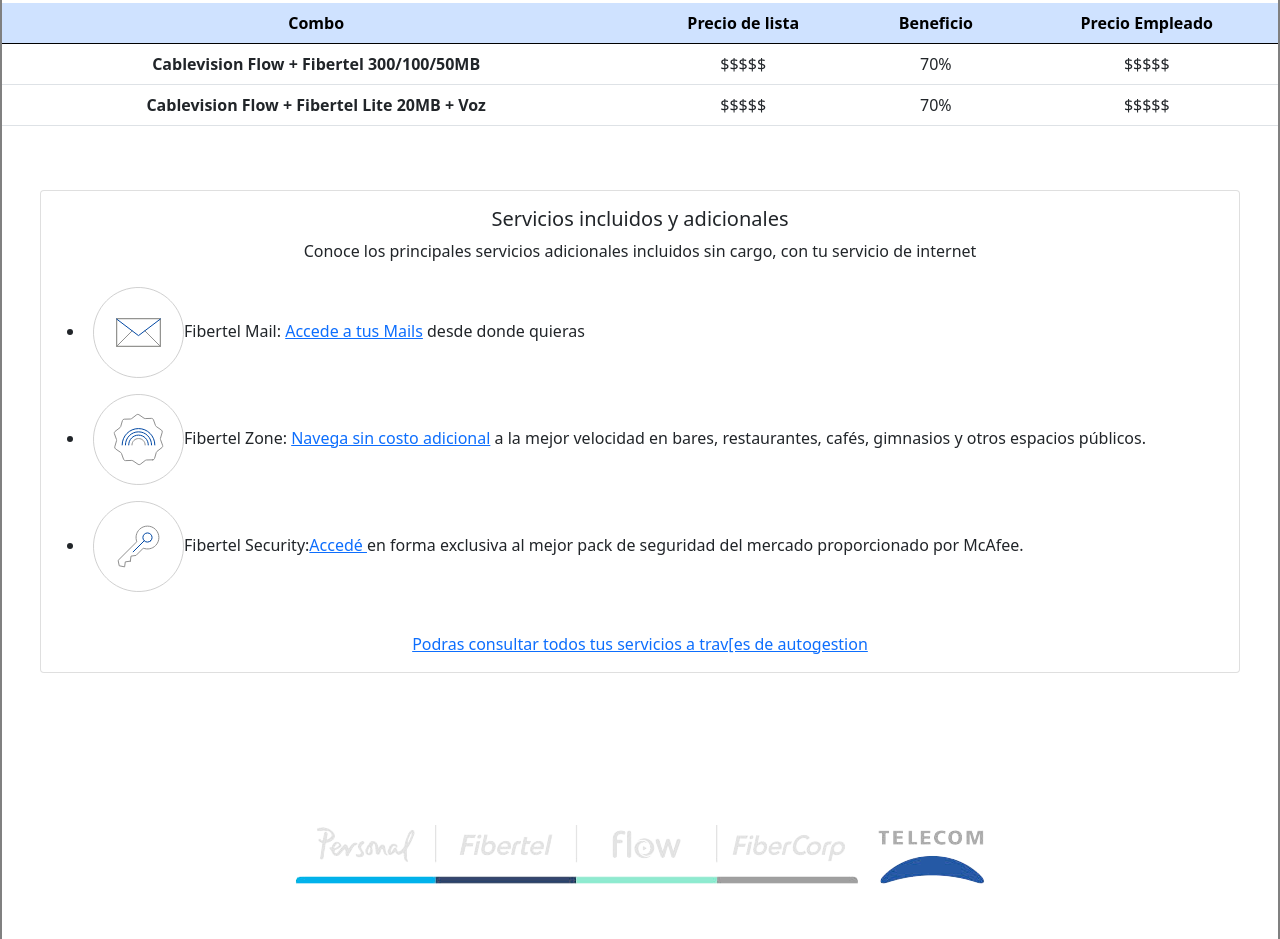
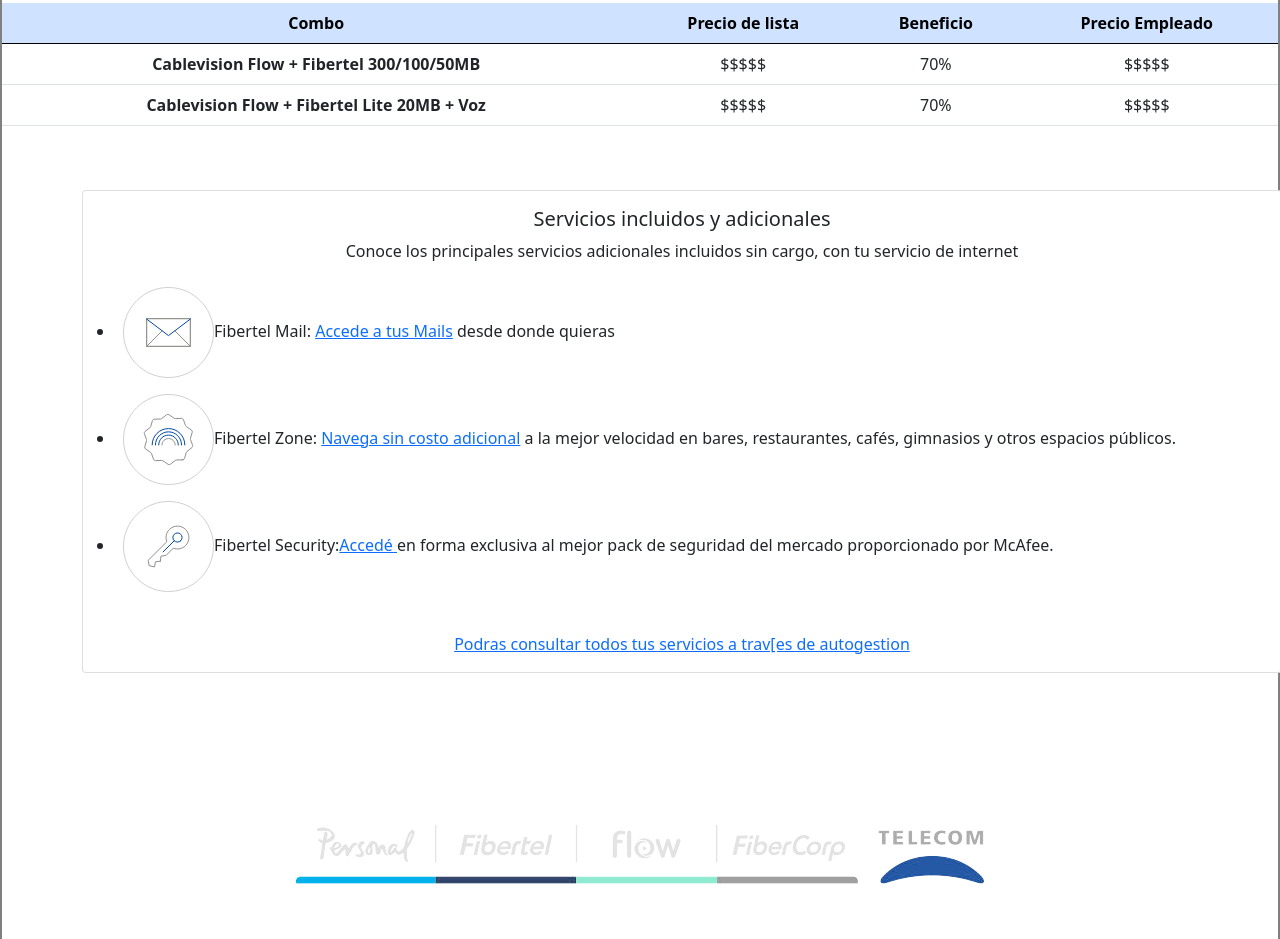
Before and after one commit to TrellixVulnTeam/ideaSoko_OJ7U, a website: page assets/fibertel.html in a window 1280 px wide. Shown: the part 1263-2202 px from the top of the page. Drawn offline with nearby package versions, Linux system fonts and the light colour scheme.

Commit message:
Update fibertel.html

```diff
--- a/assets/fibertel.html
+++ b/assets/fibertel.html
@@ -139,8 +139,8 @@
                 </tbody>
               </table>
  <!--serv. adicionales-->
- <section class="py-5 container-fluid">
-    <div class="card container-fluid" style="width: 75rem">
+ <section class="py-5 container container-fluid">
+    <div class="card" style="width: 75rem">
             <div class="card-body">
           <h5 class="card-title text-center">Servicios incluidos y adicionales</h5>
           <p class="card-text text-center">Conoce los principales servicios adicionales incluidos sin cargo, con tu servicio de internet</p>
```
